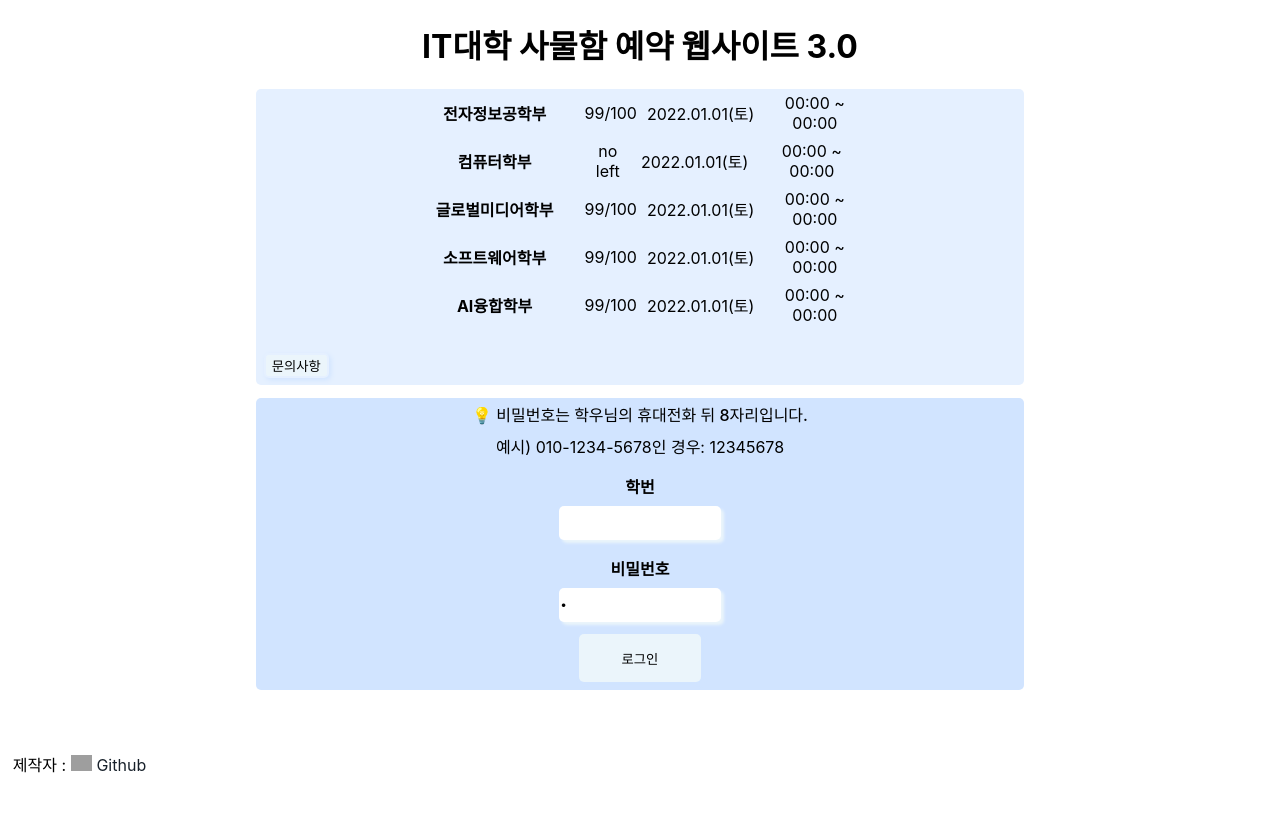
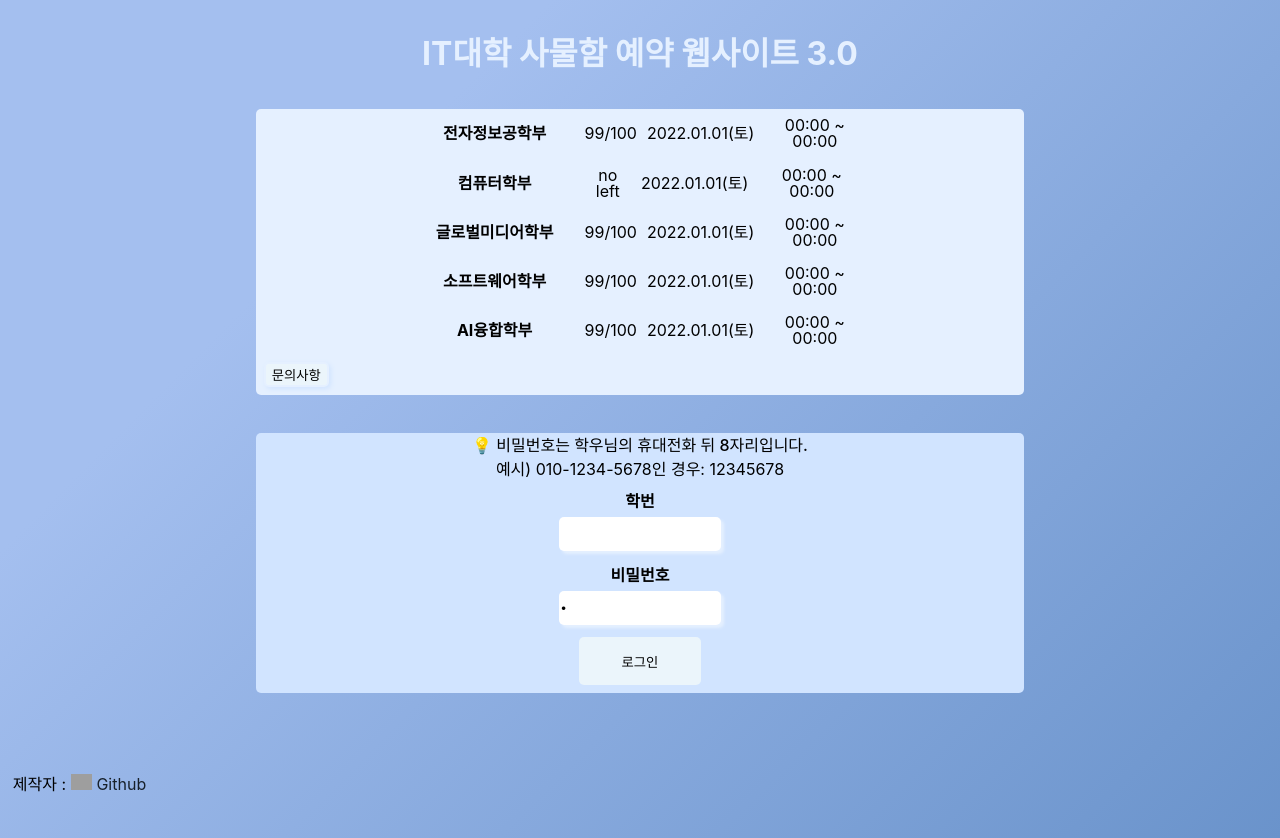
Before and after one commit to TEAM-MAT/lockerweb, a Django app: page /locker/login in a window 1280 px wide. Before the commit the page ends 773 px from the top, so only its background shows below. Run offline with Django 3.2, Linux system fonts and the light colour scheme; some web fonts are replaced; grey boxes are pictures that could not be loaded.

Commit message:
popup applied & color applied

```diff
--- a/ssulocker/locker/static/default/_reset.scss
+++ b/ssulocker/locker/static/default/_reset.scss
@@ -1,8 +1,129 @@
+/* http://meyerweb.com/eric/tools/css/reset/
+   v2.0 | 20110126
+   License: none (public domain)
+*/
+
 html,
 body,
+div,
+span,
+applet,
+object,
+iframe,
+h1,
+h2,
+h3,
+h4,
+h5,
+h6,
+p,
+blockquote,
+pre,
+a,
+abbr,
+acronym,
+address,
+big,
+cite,
+code,
+del,
+dfn,
+em,
+img,
+ins,
+kbd,
+q,
+s,
+samp,
+small,
+strike,
+strong,
+sub,
+sup,
+tt,
+var,
+b,
+u,
+i,
+center,
+dl,
+dt,
+dd,
+ol,
+ul,
+li,
+fieldset,
+form,
+label,
+legend,
+table,
+caption,
+tbody,
+tfoot,
+thead,
+tr,
+th,
+td,
+article,
+aside,
+canvas,
+details,
+embed,
+figure,
+figcaption,
+footer,
 header,
-main,
-footer {
-    margin: 0;
-    padding: 0;
+hgroup,
+menu,
+nav,
+output,
+ruby,
+section,
+summary,
+time,
+mark,
+audio,
+video {
+  margin: 0;
+  padding: 0;
+  border: 0;
+  font-size: 100%;
+  font: inherit;
+  vertical-align: baseline;
 }
+/* HTML5 display-role reset for older browsers */
+article,
+aside,
+details,
+figcaption,
+figure,
+footer,
+header,
+hgroup,
+menu,
+nav,
+section {
+  display: block;
+}
+body {
+  line-height: 1;
+}
+ol,
+ul {
+  list-style: none;
+}
+blockquote,
+q {
+  quotes: none;
+}
+blockquote:before,
+blockquote:after,
+q:before,
+q:after {
+  content: "";
+  content: none;
+}
+table {
+  border-collapse: collapse;
+  border-spacing: 0;
+}
--- a/ssulocker/locker/static/divs/_infoDiv.scss
+++ b/ssulocker/locker/static/divs/_infoDiv.scss
@@ -1,5 +1,6 @@
 #infoDiv {
   margin: auto;
+  margin-top: 3%;
   margin-bottom: 1%;
   width: 60%;
   @media (max-width: 650px) {
@@ -32,7 +33,7 @@
     }
   }
   span {
-    margin: 0px 5px;
+    margin: 1% 5px;
   }
   span:nth-of-type(1) {
     min-width: 10rem;
--- a/ssulocker/locker/static/divs/_loginDiv.scss
+++ b/ssulocker/locker/static/divs/_loginDiv.scss
@@ -1,6 +1,7 @@
 #loginDiv {
   @include flex-default();
   margin: auto;
+  margin-top: 3%;
   margin-bottom: 1%;
   width: 60%;
   @media (max-width: 650px) {
@@ -38,24 +39,27 @@
     }
     height: 2rem;
     border-radius: 5px;
-    box-shadow: 3px 3px 3px $slblue;
-    transition: box-shadow 0.5s;
+    box-shadow: 3px 3px 3px $lblue;
+    transition: box-shadow 0.5s cubic-bezier(0, 0.55, 0.45, 1);;
   }
   :focus {
     outline: none;
     box-shadow: 3px 3px 3px $bblue;
   }
   button {
+    font-family: -apple-system, BlinkMacSystemFont, "Apple SD Gothic Neo",
+      Pretendard, Roboto, "Noto Sans KR", "Segoe UI", "Malgun Gothic",
+      sans-serif;
     appearance: none;
     min-width: 122px;
     min-height: 48px;
     border: none;
     background-color: $slblue;
-    box-shadow: 2px 2px 5px $dblue;
     border-radius: 5px;
+    transition: all 0.5s;
   }
   button:hover {
-    background-color: $dblue;
+    background-color: $bblue;
     color: white;
   }
 }
--- a/ssulocker/locker/static/main.css
+++ b/ssulocker/locker/static/main.css
@@ -1,11 +1,137 @@
+/* http://meyerweb.com/eric/tools/css/reset/
+   v2.0 | 20110126
+   License: none (public domain)
+*/
 @import url("https://cdn.jsdelivr.net/gh/orioncactus/pretendard/dist/web/static/pretendard.css");
 html,
 body,
+div,
+span,
+applet,
+object,
+iframe,
+h1,
+h2,
+h3,
+h4,
+h5,
+h6,
+p,
+blockquote,
+pre,
+a,
+abbr,
+acronym,
+address,
+big,
+cite,
+code,
+del,
+dfn,
+em,
+img,
+ins,
+kbd,
+q,
+s,
+samp,
+small,
+strike,
+strong,
+sub,
+sup,
+tt,
+var,
+b,
+u,
+i,
+center,
+dl,
+dt,
+dd,
+ol,
+ul,
+li,
+fieldset,
+form,
+label,
+legend,
+table,
+caption,
+tbody,
+tfoot,
+thead,
+tr,
+th,
+td,
+article,
+aside,
+canvas,
+details,
+embed,
+figure,
+figcaption,
+footer,
 header,
-main,
-footer {
+hgroup,
+menu,
+nav,
+output,
+ruby,
+section,
+summary,
+time,
+mark,
+audio,
+video {
   margin: 0;
   padding: 0;
+  border: 0;
+  font-size: 100%;
+  font: inherit;
+  vertical-align: baseline;
+}
+
+/* HTML5 display-role reset for older browsers */
+article,
+aside,
+details,
+figcaption,
+figure,
+footer,
+header,
+hgroup,
+menu,
+nav,
+section {
+  display: block;
+}
+
+body {
+  line-height: 1;
+}
+
+ol,
+ul {
+  list-style: none;
+}
+
+blockquote,
+q {
+  quotes: none;
+}
+
+blockquote:before,
+blockquote:after,
+q:before,
+q:after {
+  content: "";
+  content: none;
+}
+
+table {
+  border-collapse: collapse;
+  border-spacing: 0;
 }
 
 @media (max-width: 650px) {
@@ -113,6 +239,7 @@ body {
 
 #infoDiv {
   margin: auto;
+  margin-top: 3%;
   margin-bottom: 1%;
   width: 60%;
   background-color: #e5f0ff;
@@ -161,7 +288,7 @@ body {
   }
 }
 #infoDiv span {
-  margin: 0px 5px;
+  margin: 1% 5px;
 }
 #infoDiv span:nth-of-type(1) {
   min-width: 10rem;
@@ -214,6 +341,7 @@ body {
   flex-direction: column;
   align-items: center;
   margin: auto;
+  margin-top: 3%;
   margin-bottom: 1%;
   width: 60%;
   background-color: #d1e4ff;
@@ -262,8 +390,8 @@ body {
   width: 80%;
   height: 2rem;
   border-radius: 5px;
-  box-shadow: 3px 3px 3px #ebf5fb;
-  transition: box-shadow 0.5s;
+  box-shadow: 3px 3px 3px #e5f0ff;
+  transition: box-shadow 0.5s cubic-bezier(0, 0.55, 0.45, 1);
 }
 @media (max-width: 650px) {
   #loginForm input {
@@ -275,6 +403,7 @@ body {
   box-shadow: 3px 3px 3px #003d8e;
 }
 #loginForm button {
+  font-family: -apple-system, BlinkMacSystemFont, "Apple SD Gothic Neo", Pretendard, Roboto, "Noto Sans KR", "Segoe UI", "Malgun Gothic", sans-serif;
   -webkit-appearance: none;
      -moz-appearance: none;
           appearance: none;
@@ -282,11 +411,11 @@ body {
   min-height: 48px;
   border: none;
   background-color: #ebf5fb;
-  box-shadow: 2px 2px 5px #d1e4ff;
   border-radius: 5px;
+  transition: all 0.5s;
 }
 #loginForm button:hover {
-  background-color: #d1e4ff;
+  background-color: #003d8e;
   color: white;
 }
 
@@ -346,11 +475,27 @@ nav ul li :hover {
   }
 }
 
+body {
+  height: 100vh;
+  background: #7f7fd5;
+  /* fallback for old browsers */
+  /* Chrome 10-25, Safari 5.1-6 */
+  background: linear-gradient(to top, #91eae4, #86a8e7, #7f7fd5);
+  /* W3C, IE 10+/ Edge, Firefox 16+, Chrome 26+, Opera 12+, Safari 7+ */
+  background-color: #6a93cb;
+  background-image: linear-gradient(315deg, #6a93cb 0%, #a4bfef 74%);
+  background-repeat: no-repeat;
+}
+
 header {
   width: 100%;
 }
 header h1 {
   text-align: center;
+  margin: 1%;
+  margin-top: 3%;
+  font-weight: bold;
+  color: #e5f0ff;
 }
 @media (max-width: 650px) {
   header {
@@ -362,6 +507,8 @@ footer {
   position: fixed;
   left: 1%;
   bottom: 1%;
+  margin: auto;
+  margin-top: 3%;
   text-align: center;
 }
 @media (max-width: 1200px) {
--- a/ssulocker/locker/static/main.scss
+++ b/ssulocker/locker/static/main.scss
@@ -21,11 +21,36 @@
   flex-direction: $arg_flexdirection;
   align-items: $arg_alignitems;
 }
+body {
+  height: 100vh;
+  //TEMP
+
+  background: #7f7fd5; /* fallback for old browsers */
+  background: -webkit-linear-gradient(
+    to top,
+    #91eae4,
+    #86a8e7,
+    #7f7fd5
+  ); /* Chrome 10-25, Safari 5.1-6 */
+  background: linear-gradient(
+    to top,
+    #91eae4,
+    #86a8e7,
+    #7f7fd5
+  ); /* W3C, IE 10+/ Edge, Firefox 16+, Chrome 26+, Opera 12+, Safari 7+ */
+  background-color: #6a93cb;
+  background-image: linear-gradient(315deg, #6a93cb 0%, #a4bfef 74%);
+  background-repeat: no-repeat;
+}
 
 header {
   width: 100%;
   h1 {
     text-align: center;
+    margin: 1%;
+    margin-top: 3%;
+    font-weight: bold;
+    color: $lblue;
   }
   @media (max-width: 650px) {
     font-size: 1.5vh;
@@ -36,6 +61,8 @@ footer {
   position: fixed;
   left: 1%;
   bottom: 1%;
+  margin: auto;
+  margin-top: 3%;
   text-align: center;
   @media (max-width: 1200px) {
     position: relative;
--- a/ssulocker/templates/locker/index.html
+++ b/ssulocker/templates/locker/index.html
@@ -33,9 +33,9 @@
                 <li>
                     <span class="bold">컴퓨터학부</span>
                     {% if cs_left %}
-                        <span>{{cs_left}} / {{cs_lockers}}</span>
+                    <span>{{cs_left}} / {{cs_lockers}}</span>
                     {% else %}
-                        <span>no left</span>
+                    <span>no left</span>
                     {% endif %}
                     <span>2022.01.01(토)</span>
                     <span>00:00 ~ 00:00</span>
```
Also changed, not shown: ssulocker/templates/locker/lockerlist.html (+21 -17 lines), ssulocker/templates/locker/regist_popup.html (+22 -0 lines), 1 other file.
